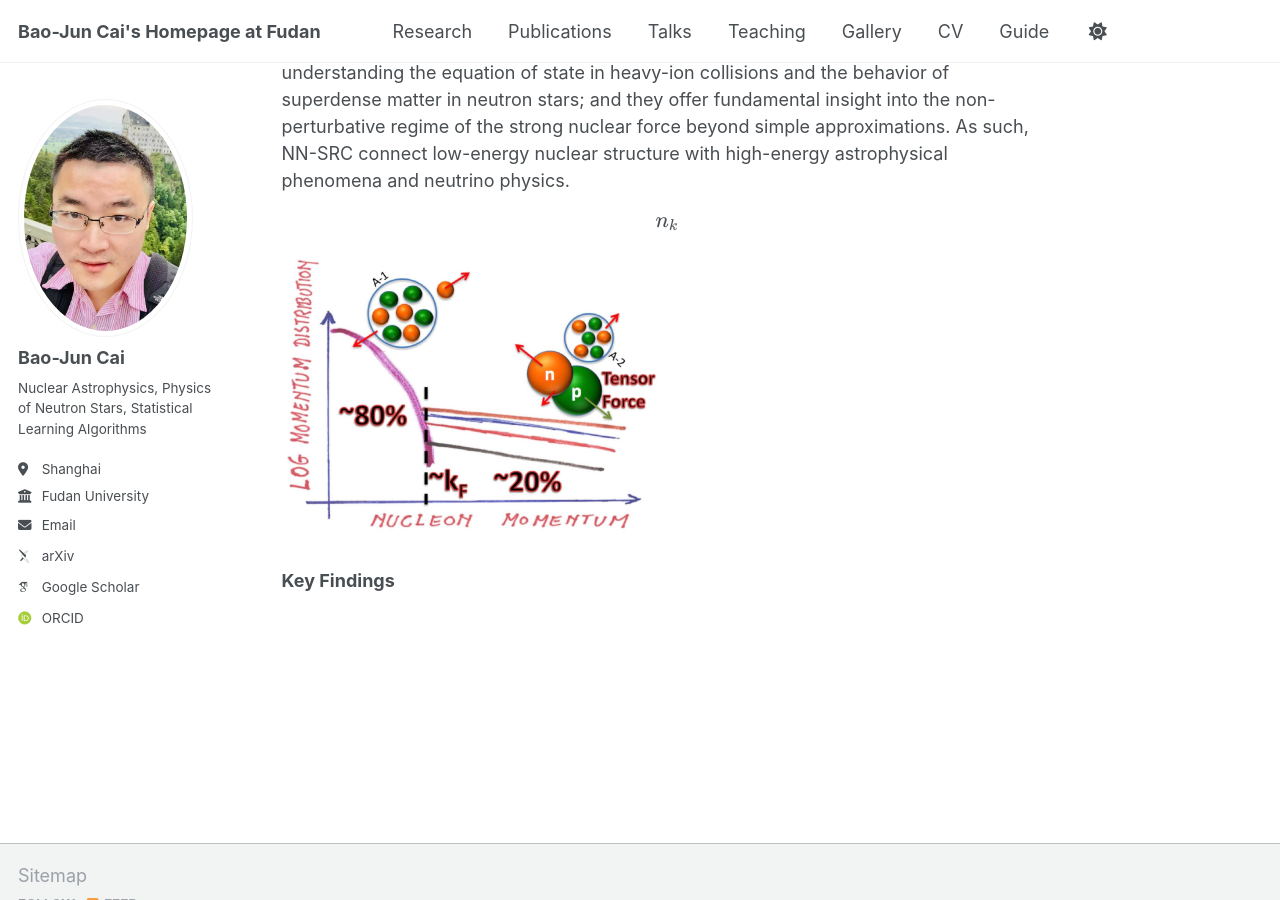
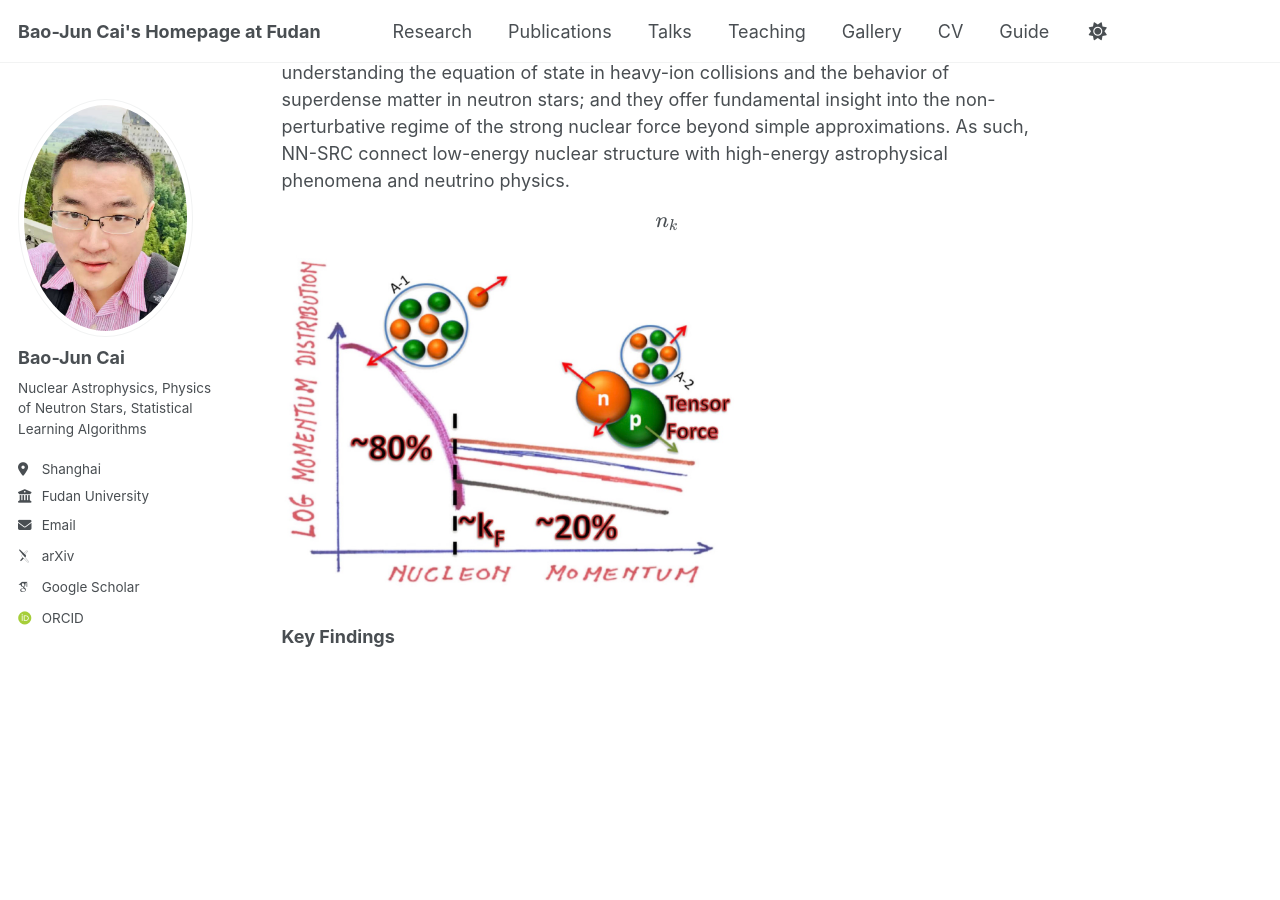
Before and after one commit to bjcai-phys/bjcai-phys.github.io, a Jekyll site: the page built from _pages/research.md, in a window 1280 px wide and 900 px high, scrolled down 421 px. Built offline with Jekyll 4.4.1, drawn with Linux system fonts in a browser that asks for light colours; some web fonts are replaced.

Commit message:
Update research.md

```diff
--- a/_pages/research.md
+++ b/_pages/research.md
@@ -11,7 +11,7 @@ Nucleon-Nucleon Short Range Correlations (NN-SRCs) refer to the phenomenon where
 
 $$n_k$$
 
-![Sketch of nucleon momentum distribution, figure taken from <ins>O.Hen et al., RMP,89, 045002</ins>](https://bjcai-phys.github.io/images/nk-rmp.jpg){: width="50%"}{: .center-image}
+![Sketch of nucleon momentum distribution, figure taken from <ins>O.Hen et al., RMP,89, 045002</ins>](https://bjcai-phys.github.io/images/nk-rmp.jpg){: width="60%"}
 
 
 ### Key Findings
```
